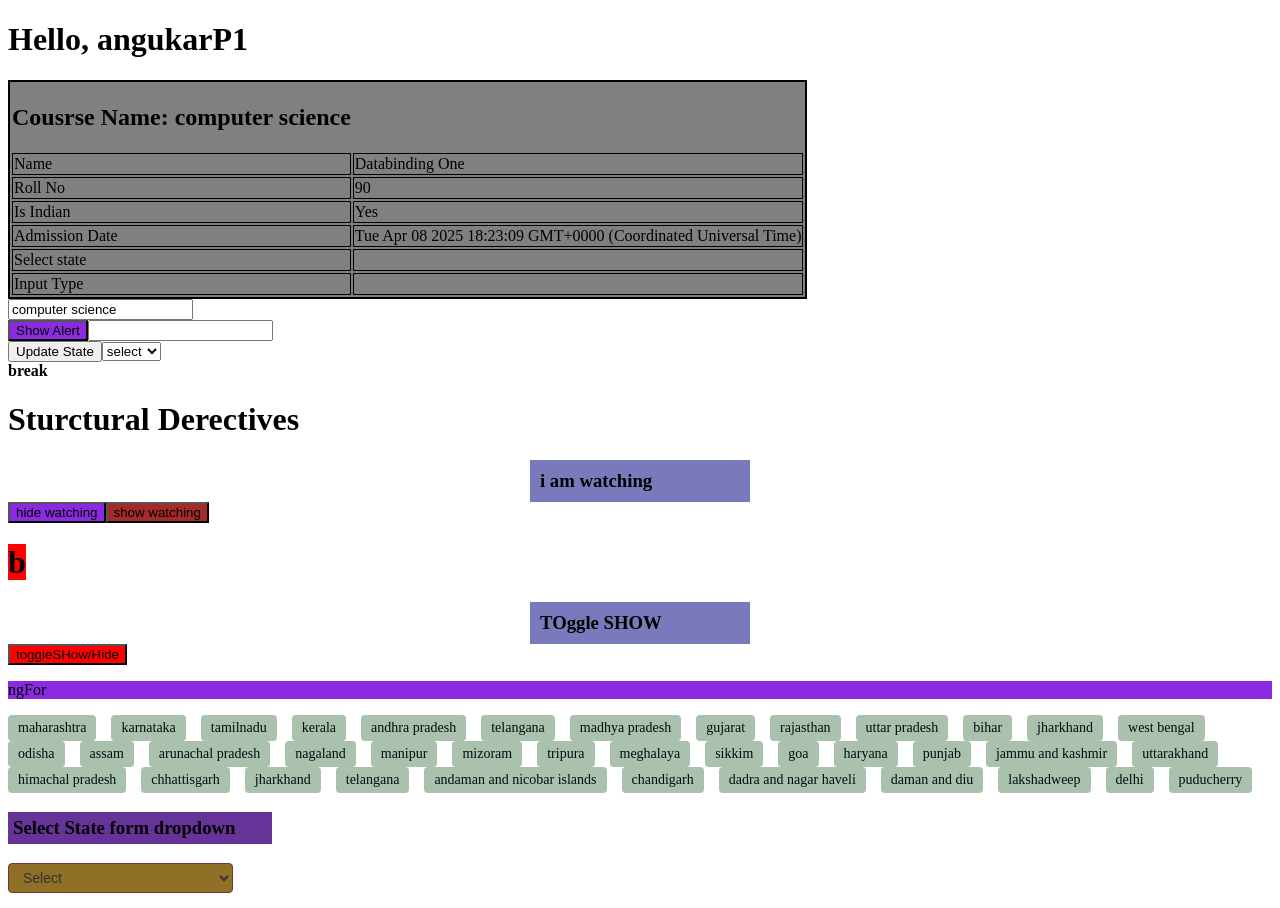
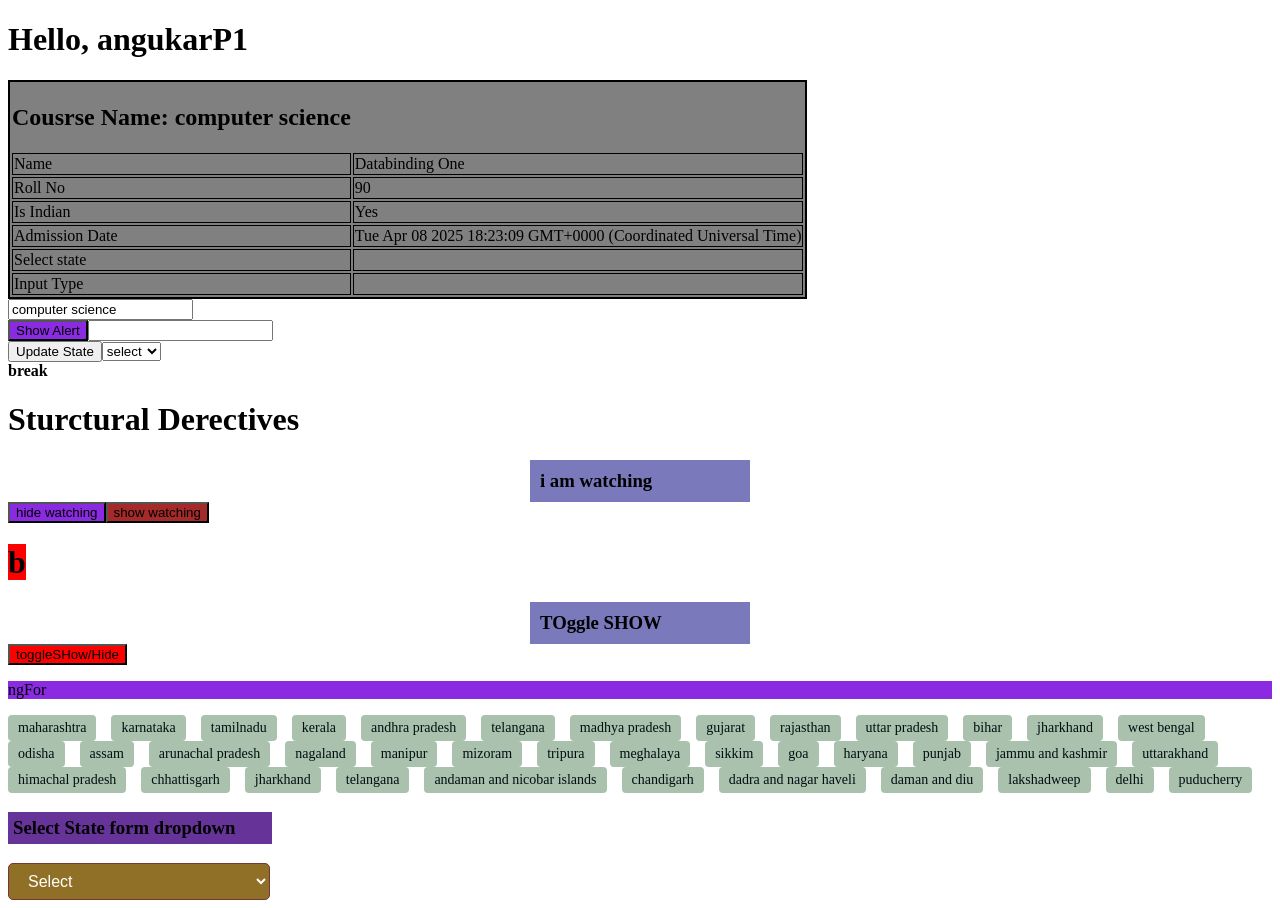
Before and after one commit to akshayrakhunde01/Anuglar, an Angular app: page / in a window 1280 px wide. Built offline with nearby package versions, Linux system fonts and the light colour scheme.

Commit message:
Style select dropdown for better appearance and interactivity

```diff
--- a/src/app/components/structural-directive/structural-directive.component.html
+++ b/src/app/components/structural-directive/structural-directive.component.html
@@ -55,9 +55,10 @@ style="background-color: red;">toggleSHow/Hide</button>
     padding: 5px;
     margin-right: 1000px;">Select State form dropdown</h3>
 
-<select name="" id="" style="padding: 5px 10px; font-size: 14px; border-radius: 4px; border: 1px solid #753737; background-color: #8f7026; color: #333;">
-    <option value="" style="padding: 5px 10px; font-size: 14px; color: #333;">Select</option>
-    <option *ngFor="let state of stateNames" [value]="state" style="padding: 5px 10px; font-size: 14px; color: #333;">{{ state }}</option>
+<select name="" id="" style="padding: 8px 15px; font-size: 16px; border-radius: 5px; border: 1px solid #753737; background-color: #8f7026; color: white; outline: none; transition: all 0.3s ease;">
+    <option value="" style="padding: 8px 15px; font-size: 16px; color: #333; background-color: #f4f4f4;">Select</option>
+    <option *ngFor="let state of stateNames" [value]="state" style="padding: 8px 15px; font-size: 16px; color: #333; background-color: #f4f4f4;">{{ state }}</option>
 </select>
 
+
 </div>
```
